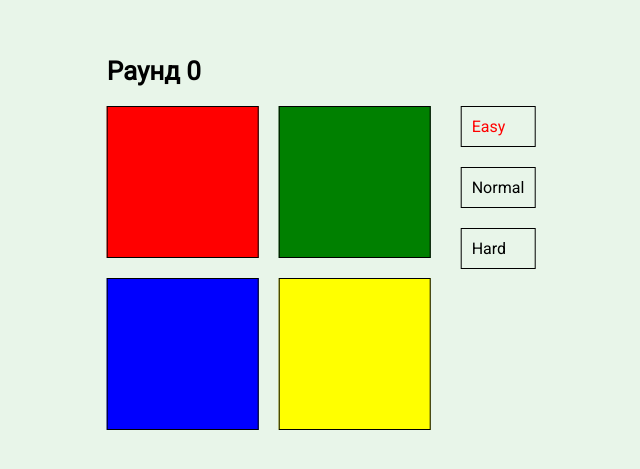
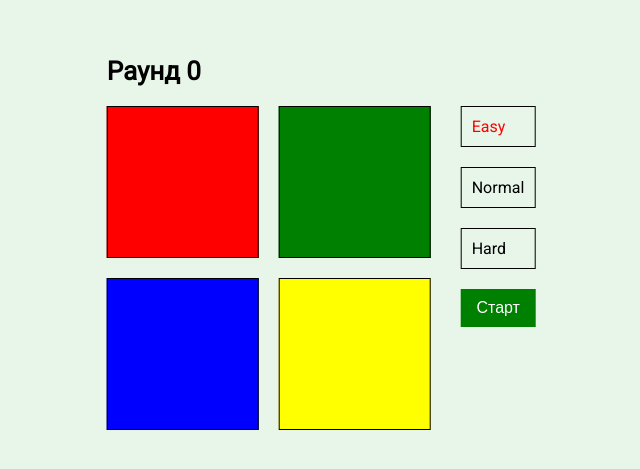
Before and after one commit to Yaniddze/VueSaimon, a Vue app: page / in a window 1280 px wide. Shown: the part 157-626 px from the top of the page, without its empty margins (314-954 px from the left). Built offline with nearby package versions, Linux system fonts and the light colour scheme.

Commit message:
:sparkles: Create start button

```diff
--- a/src/App.vue
+++ b/src/App.vue
@@ -4,6 +4,10 @@
       <div class="round">
         <div>
           Раунд {{ round }}
+        </div>
+
+        <div v-if="round > 0">
+          Сложность {{ difficult.title }}
         </div>
       </div>
 
@@ -33,8 +37,16 @@
       </div>
     </div>
 
-    <div class="difficulties">
-      <DifficultSelector @click="handleDifficultChange"/>
+    <div v-if="round === 0" >
+      <div class="difficulties">
+        <DifficultSelector @click="handleDifficultChange"/>
+      </div>
+
+      <div class="start-btn-holder">
+        <button @click="handleStart">
+          Старт
+        </button>
+      </div>
     </div>
 
   </div>
@@ -79,6 +91,12 @@
       handleDifficultChange(difficult: Difficult) {
         this.difficult = difficult;
       },
+
+      handleStart(event: MouseEvent) {
+        event.preventDefault();
+
+        this.round = 1;
+      },
     },
   });
 </script>
@@ -117,5 +135,26 @@
 
   .difficulties {
     margin-top: 40px;
+
+    > div > div {
+      margin: 10px;
+    }
+  }
+
+  .start-btn-holder {
+    margin-left: 20px;
+
+    button {
+      border: none;
+      background: green;
+      color: white;
+      padding: 10px;
+      width: 75px;
+      font-size: 16px;
+
+      &:hover {
+        cursor: pointer;
+      }
+    }
   }
 </style>
```
